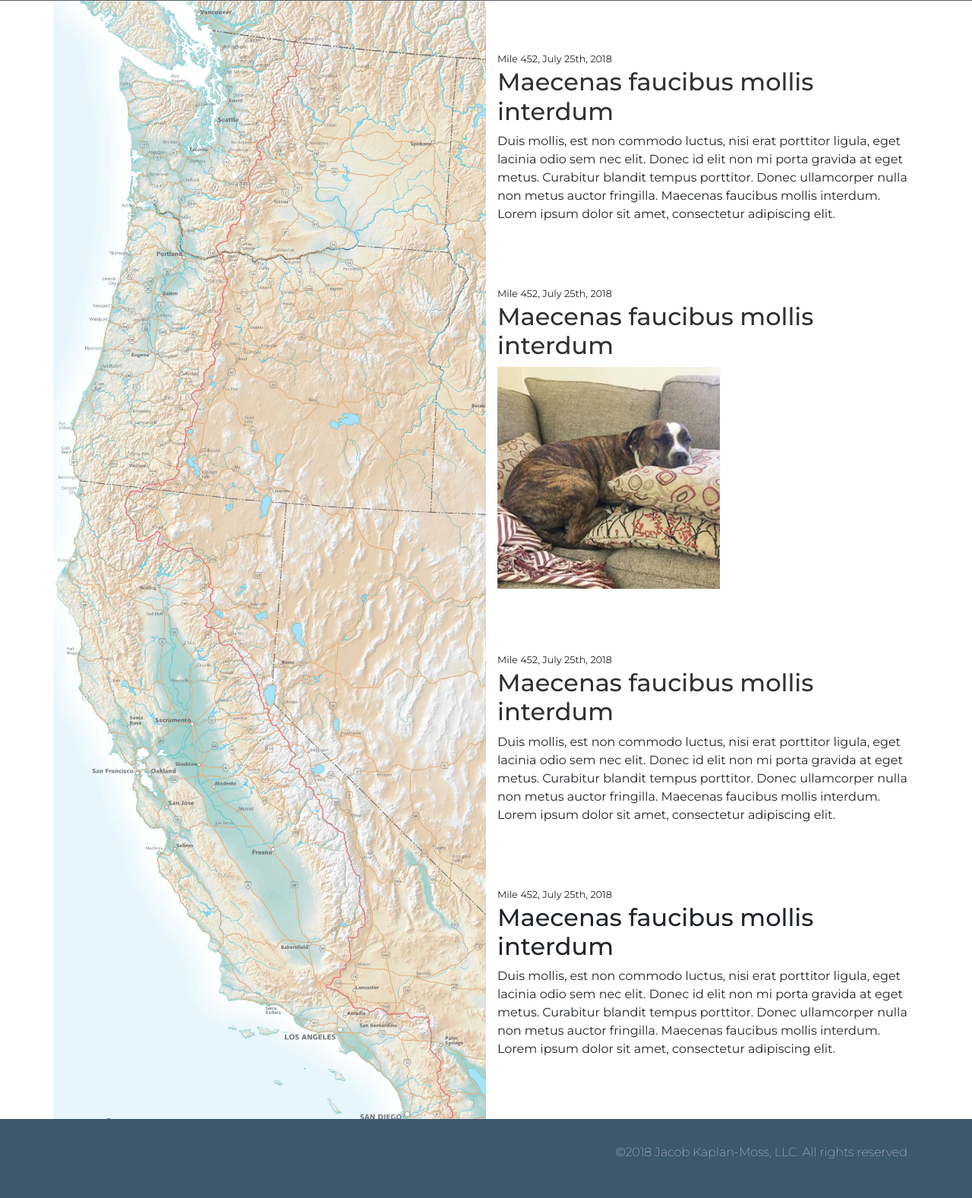
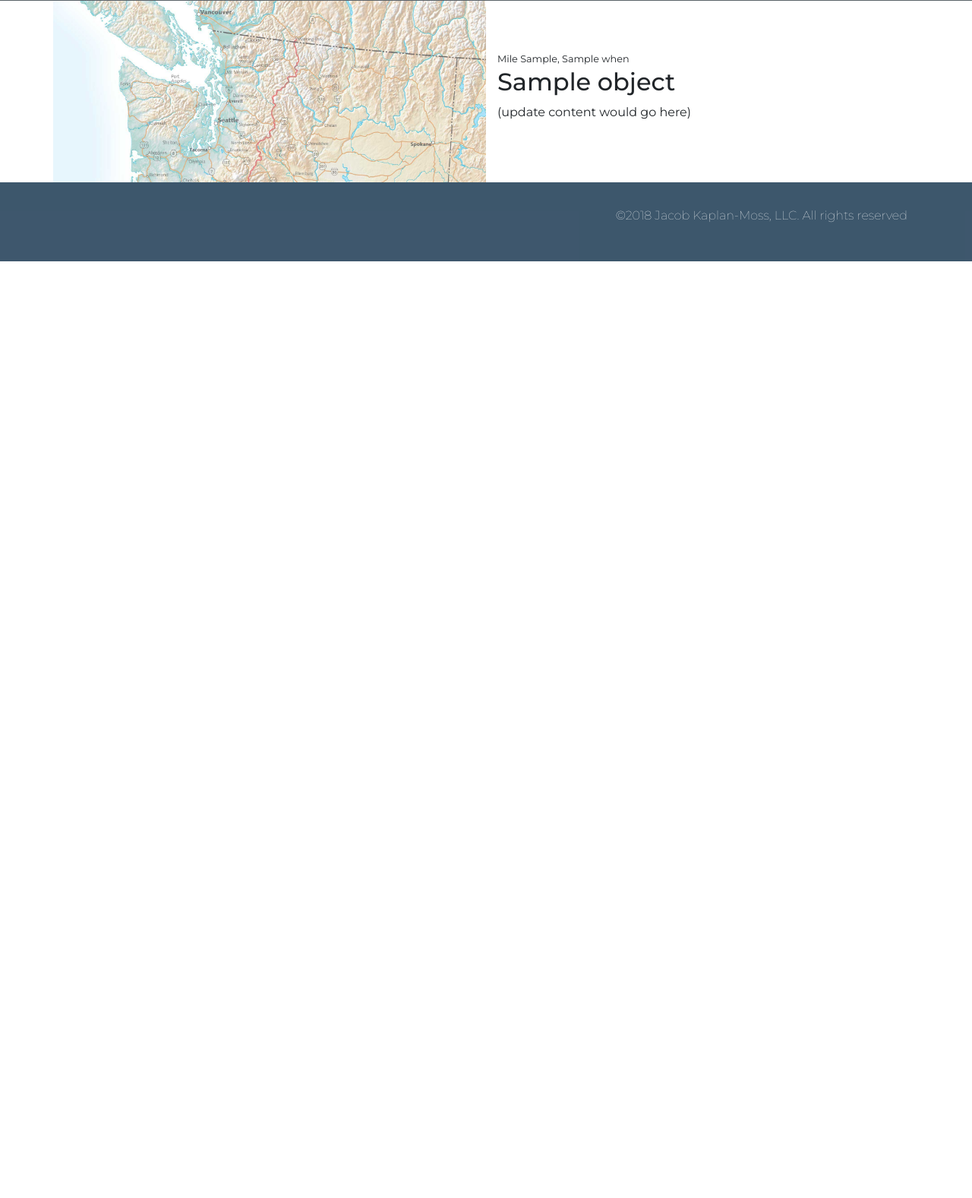
Before and after one commit to jacobian/pct, a Django app: template pct/templates/index.html in a window 1280 px wide. Shown: the part 485-2062 px from the top of the page at 76% size. After the commit the page ends 829 px from the top, so only its background shows below. Run offline with Django 3.2, Linux system fonts and the light colour scheme; the template is opened without the code that fills it: most values are stand-ins (such as "Sample title", 1, 10 or a date in 2020); some libraries are stand-ins or nearby versions.

Commit message:
Got a basic index view working.
Thanks to Simon Willison for his post on building combined streams of similar objects:
https://simonwillison.net/2018/Mar/25/combined-recent-additions/

```diff
--- a/pct/templates/index.html
+++ b/pct/templates/index.html
@@ -5,41 +5,13 @@
 
         </div>
         <div class="col-md-6 article-container">
-            <article>
-                <small>Mile 452, July 25th, 2018</small>
-                <h2>
-                    <a href="">Maecenas faucibus mollis interdum</a>
-                </h2>
-                <p>Duis mollis, est non commodo luctus, nisi erat porttitor ligula, eget lacinia odio sem nec elit. Donec id
-                    elit non mi porta gravida at eget metus. Curabitur blandit tempus porttitor. Donec ullamcorper nulla
-                    non metus auctor fringilla. Maecenas faucibus mollis interdum. Lorem ipsum dolor sit amet, consectetur
-                    adipiscing elit.</p>
+            {% for update in updates %}
+            <article class="{{ update.type }}">
+                <small>Mile {{ update.object.closest_mile }}, {{ update.when }}</small>
+                <h2>{{ update.object }}</h2>
+                <p>(update content would go here)</p>
             </article>
-            <article>
-                <small>Mile 452, July 25th, 2018</small>
-                <h2>
-                    <a href="">Maecenas faucibus mollis interdum</a>
-                </h2>
-                <img src="../../static/images/insta-fpo.png" />
-            </article>
-            <article>
-                <small>Mile 452, July 25th, 2018</small>
-                <h2>
-                    <a href="">Maecenas faucibus mollis interdum</a>
-                </h2>
-                <p>Duis mollis, est non commodo luctus, nisi erat porttitor ligula, eget lacinia odio sem nec elit. Donec id
-                    elit non mi porta gravida at eget metus. Curabitur blandit tempus porttitor. Donec ullamcorper nulla
-                    non metus auctor fringilla. Maecenas faucibus mollis interdum. Lorem ipsum dolor sit amet, consectetur
-                    adipiscing elit.</p>
-            </article>
-            <article>
-                <small>Mile 452, July 25th, 2018</small>
-                <h2>Maecenas faucibus mollis interdum</h2>
-                <p>Duis mollis, est non commodo luctus, nisi erat porttitor ligula, eget lacinia odio sem nec elit. Donec id
-                    elit non mi porta gravida at eget metus. Curabitur blandit tempus porttitor. Donec ullamcorper nulla
-                    non metus auctor fringilla. Maecenas faucibus mollis interdum. Lorem ipsum dolor sit amet, consectetur
-                    adipiscing elit.</p>
-            </article>
+            {% endfor %}
         </div>
     </div>
 </section>
--- a/pct/urls.py
+++ b/pct/urls.py
@@ -1,9 +1,8 @@
 from django.contrib import admin
 from django.urls import path
-from django.shortcuts import render
+from . import views
 
 urlpatterns = [
     path("admin/", admin.site.urls),
-    path("", lambda req: render(req, "index.html")),
-    path("inner/", lambda req: render(req, "secondary.html")),
+    path("", views.index),
 ]
```
Also changed, not shown: pct/views.py (added, +46 -0 lines), pct/templates/detail.html (renamed from pct/templates/secondary.html).
